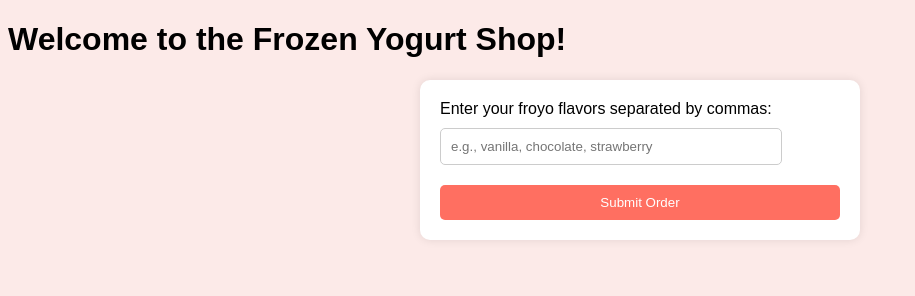
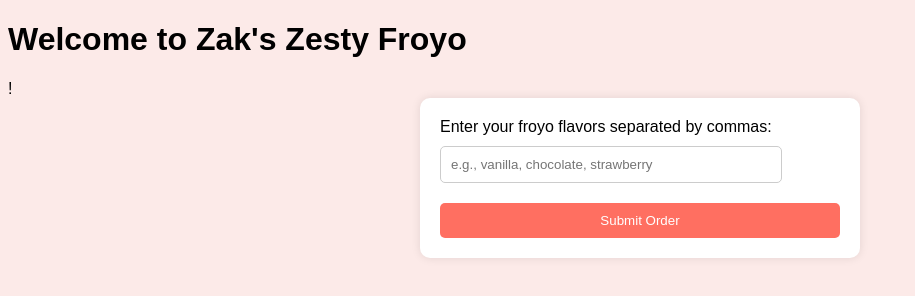
Before and after one commit to zazuniga/Unit-2-froyo, a plain HTML site: page index.html in a window 1280 px wide. Shown: the whole page, without its empty margins (0-915 px from the left). Drawn offline with Linux system fonts and the light colour scheme.

Commit message:
Update index.html
changed h1

```diff
--- a/index.html
+++ b/index.html
@@ -8,7 +8,7 @@
   <script src="froyo.js"></script>
 </head>
 <body>
-  <h1>Welcome to the Frozen Yogurt Shop!</h1>
+  <h1>Welcome to Zak's Zesty Froyo</h1>!</h1>
   <div class="container">
     <label for="flavors">Enter your froyo flavors separated by commas:</label>
     <input type="text" id="flavors" placeholder="e.g., vanilla, chocolate, strawberry">
```
